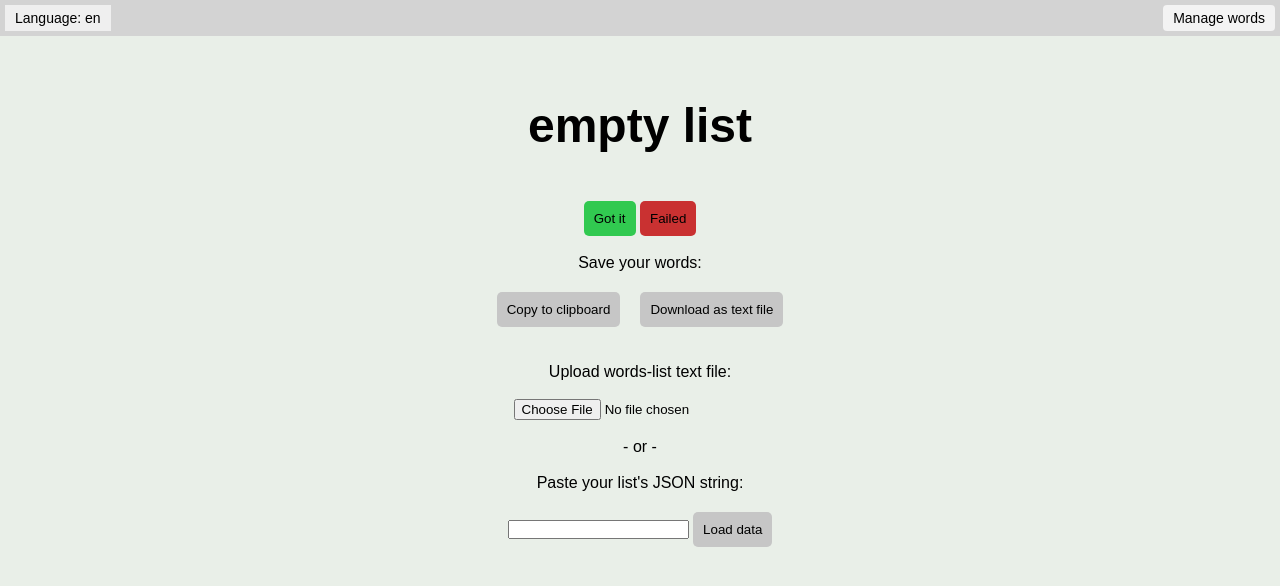
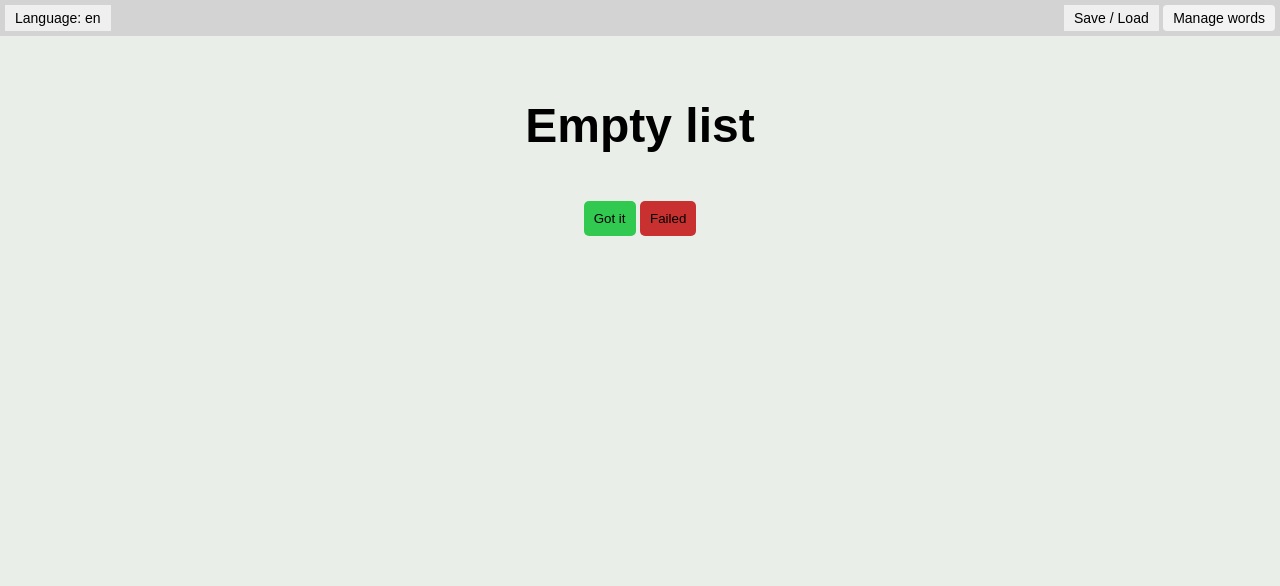
Before and after one commit to talfedev/simple-vn-word-memorizer, a SvelteKit app: page / in a window 1280 px wide. Shown: the top 586 px of the page. Built offline with nearby package versions, Linux system fonts and the light colour scheme.

Commit message:
feat: moved save/load features to a modal. capitalized first letter of words

```diff
--- a/src/routes/+page.svelte
+++ b/src/routes/+page.svelte
@@ -7,11 +7,12 @@
 
 	let language: 'en' | 'vn' = 'en';
 	let copiedData = false;
-	let fileInput: HTMLInputElement|null = null;
+	let fileInput: HTMLInputElement | null = null;
+	let saveModal: HTMLDialogElement | null = null;
 	let textInput = '';
 
 	let app = {
-		deck: $words.length? [...$words]: [new Word('empty list','add words')],
+		deck: $words.length ? [...$words] : [new Word('empty list', 'add words')],
 		current: 0,
 		face: 'en',
 
@@ -116,7 +117,7 @@
 		// get list as string
 		const list = localStorage.getItem('appWords');
 		if (list) {
-			const blob = new Blob([list],{type: 'text/plain'});
+			const blob = new Blob([list], { type: 'text/plain' });
 
 			// create anchor element
 			const element = document.createElement('a');
@@ -143,22 +144,22 @@
 			// clear the address from the document
 			URL.revokeObjectURL(url);
 		} else {
-			console.warn("won't download since there are no words in the list")
+			console.warn("won't download since there are no words in the list");
 		}
-	}
+	};
 
 	const handleFileUpload = async () => {
 		const messages = [
 			"This will replace your current word list and can't be reveresed",
-			"\n\nare you sure you wish to continue?"
+			'\n\nare you sure you wish to continue?'
 		];
-		const userAccepts = confirm(messages.join())
-		if(fileInput && fileInput.files && userAccepts) {
+		const userAccepts = confirm(messages.join());
+		if (fileInput && fileInput.files && userAccepts) {
 			const file = fileInput.files[0];
 			const content = await file.text();
 			const uploadedList = JSON.parse(content);
-			if(storageSave(uploadedList)) {
-				console.log("loaded succefuly");
+			if (storageSave(uploadedList)) {
+				console.log('loaded succefuly');
 				$words = storageGet();
 				app.deck = [...$words];
 				app.shuffle();
@@ -166,12 +167,12 @@
 				console.warn("couldn't save to localStorage");
 			}
 		}
-	}
+	};
 
 	const loadPastedData = () => {
 		const parsedList = JSON.parse(textInput);
-		if(storageSave(parsedList)) {
-			console.log("loaded succefuly");
+		if (storageSave(parsedList)) {
+			console.log('loaded succefuly');
 			textInput = '';
 			$words = storageGet();
 			app.deck = [...$words];
@@ -179,21 +180,21 @@
 		} else {
 			console.warn("couldn't save to localStorage");
 		}
-	}
+	};
 
 	const toggleLanguage = () => {
-		if(language === 'en'){
+		if (language === 'en') {
 			language = 'vn';
-			if(app.face === 'en') app.toggleFace();
+			if (app.face === 'en') app.toggleFace();
 			return;
 		}
 
-		if(language === 'vn'){
+		if (language === 'vn') {
 			language = 'en';
-			if(app.face === 'vn') app.toggleFace();
+			if (app.face === 'vn') app.toggleFace();
 			return;
 		}
-	}
+	};
 
 	app.shuffle();
 </script>
@@ -201,42 +202,50 @@
 <div class="header">
 	<button on:click={toggleLanguage}>Language: {language}</button>
 	<div>
+		<button on:click={() => saveModal?.showModal()}>Save / Load</button>
 		<a href="{base}/manage-words">Manage words</a>
 	</div>
 </div>
 <div class="container">
 	<button type="button" class="current-word" on:click={() => flip()}>
-	{#if app.face === 'en'}
-		<h2>{app.deck[app.current].en}</h2>
-	{:else}
-		<h2>{app.deck[app.current].vn}</h2>
-	{/if}
+		{#if app.face === 'en'}
+			<h2 class="word">{app.deck[app.current].en}</h2>
+		{:else}
+			<h2 class="word">{app.deck[app.current].vn}</h2>
+		{/if}
 	</button>
 	<br />
 	<br />
 	<button class="success" on:click={() => success()}>Got it</button>
 	<button class="failure" on:click={() => fail()}>Failed</button>
-	<br />
-	<br />
+</div>
+
+<dialog bind:this={saveModal}>
 	{#if copiedData}
-	<p class="copy-message" in:fly={{y: 20, opacity: 0, duration:600}} out:fade>copied data!</p>
+		<p class="copy-message" in:fly={{ y: 20, opacity: 0, duration: 600 }} out:fade>copied data!</p>
 	{/if}
-	<p>Save your words:</p>
+	<h3>Save:</h3>
 	<div class="save-list">
 		<button on:click={copyAppData}>Copy to clipboard</button>
 		<button on:click={downloadWordList}>Download as text file</button>
 	</div>
-	<br><br>
-	<p>Upload words-list text file:</p><br>
-	<input bind:this={fileInput} on:change={handleFileUpload} type="file" accept=".txt">
-	<br><br>- or -<br><br>
+	<br /><br />
+	<h3>Load:</h3>
+	<br>
+	<p>Upload words-list text file:</p>
+	<br />
+	<input bind:this={fileInput} on:change={handleFileUpload} type="file" accept=".txt" />
+	<br /><br />- or -<br /><br />
 	<div>
 		<p>Paste your list's JSON string:</p>
-		<input bind:value={textInput} type="text">
+		<input bind:value={textInput} type="text" />
 		<!-- <br> -->
 		<button on:click={loadPastedData}>Load data</button>
 	</div>
-</div>
+	<div>
+		<button on:click={()=> saveModal?.close()}>Close</button>
+	</div>
+</dialog>
 
 <style lang="scss">
 	.header {
@@ -306,12 +315,6 @@
 			}
 		}
 
-		.save-list {
-			display: flex;
-			justify-content: center;
-			gap: 20px;
-		}
-
 		.success {
 			background-color: rgb(49, 201, 80);
 			&:hover {
@@ -344,4 +347,43 @@
 		border-radius: 5px;
 		position: absolute;
 	}
+
+	dialog {
+		margin: 20% auto;
+		background-color: rgb(194, 224, 198);
+		padding: 10px;
+		text-align: center;
+		border: 1px solid black;
+
+		&::backdrop {
+			background-color: rgba(0, 0, 0, 0.5);
+		}
+
+		.save-list {
+			display: flex;
+			justify-content: center;
+			gap: 20px;
+		}
+
+		button {
+			color: black;
+			padding: 10px;
+			border: 1px solid black;
+			border-radius: 5px;
+			margin-top: 20px;
+			background-color: rgb(239, 239, 239);
+
+			&:hover {
+				background-color: rgb(227, 227, 227);
+			}
+
+			&:active {
+				background-color: rgb(156, 156, 156);
+			}
+		}
+	}
+
+	.word::first-letter {
+		text-transform: capitalize;
+	}
 </style>
--- a/src/routes/manage-words/+page.svelte
+++ b/src/routes/manage-words/+page.svelte
@@ -124,8 +124,8 @@
 			{#each wordList as word, index (word.en)}
 				<tr>
 					<td class="number-td">{index + 1}</td>
-					<td>{word.en}</td>
-					<td>{word.vn}</td>
+					<td class="word">{word.en}</td>
+					<td class="word">{word.vn}</td>
 					<td class="level-td">{word.lvl}</td>
 					<td class="actions-td"><button on:click={() => editWord({index, ...word})}>Edit</button></td>
 				</tr>
@@ -263,4 +263,8 @@
 			background-color: rgb(216, 112, 112);
 		}
 	}
+
+	.word::first-letter {
+		text-transform: capitalize;
+	}
 </style>
```
